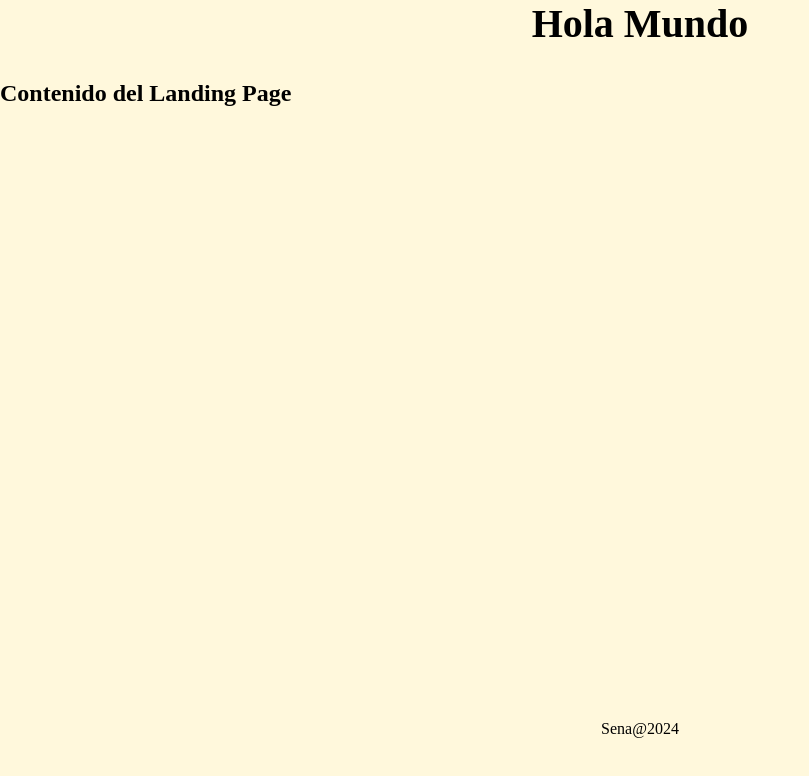
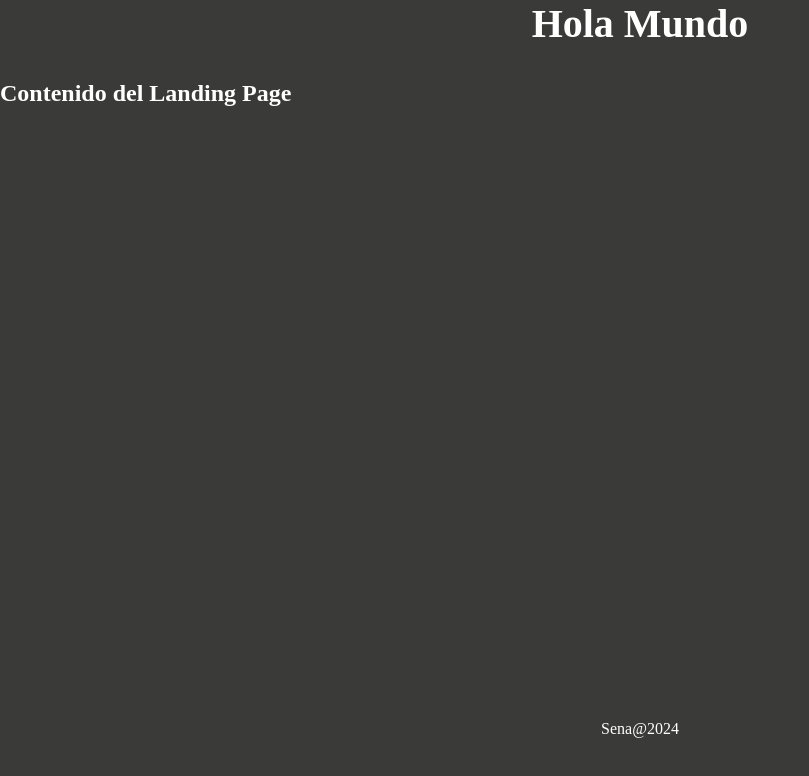
Before and after one commit to ortizpablos/proyectoGit, a plain HTML site: page index.html in a window 1280 px wide. Shown: the whole page, without its empty margins (0-809 px from the left). Drawn offline with Linux system fonts and the light colour scheme.

Commit message:
cambio 33

```diff
--- a/css/style.css
+++ b/css/style.css
@@ -5,8 +5,8 @@
 }
 
 body{
-    background-color: cornsilk;
-    color:black
+    background-color: rgb(58, 58, 57);
+    color:rgb(255, 255, 255)
 }
 header{
     height: 10vh;
```
